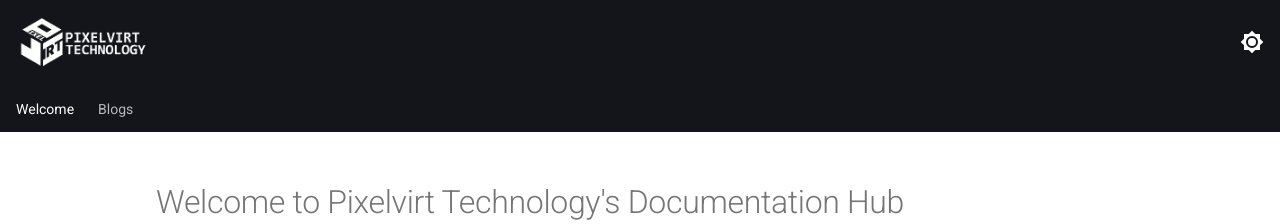
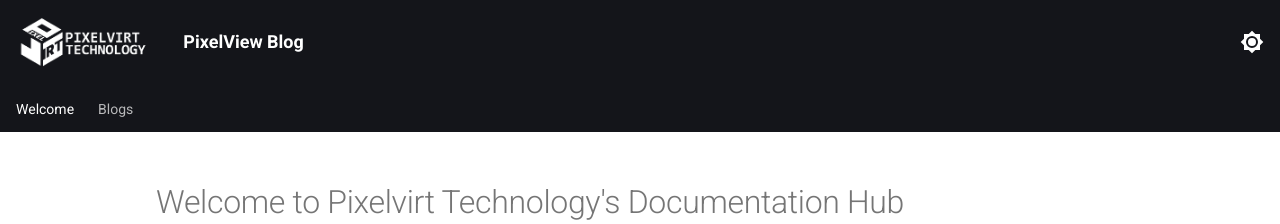
Before and after one commit to pixelvirt/pixelview-blog, an MkDocs documentation site: the page built from docs/index.md, in a window 1280 px wide. Shown: the top 224 px of the page. Built offline with MkDocs 1.6.1 and Material for MkDocs 9.7.7, drawn with Linux system fonts in a browser that asks for light colours.

Commit message:
update mkdocs.yml

```diff
--- a/mkdocs.yml
+++ b/mkdocs.yml
@@ -1,4 +1,6 @@
-site_name: ''
+site_name: 'PixelView Blog'
+site_url: https://blog.pixelvirt.com
+
 theme:
   logo: images/logo.png
   favicon: images/favicon.ico
```
